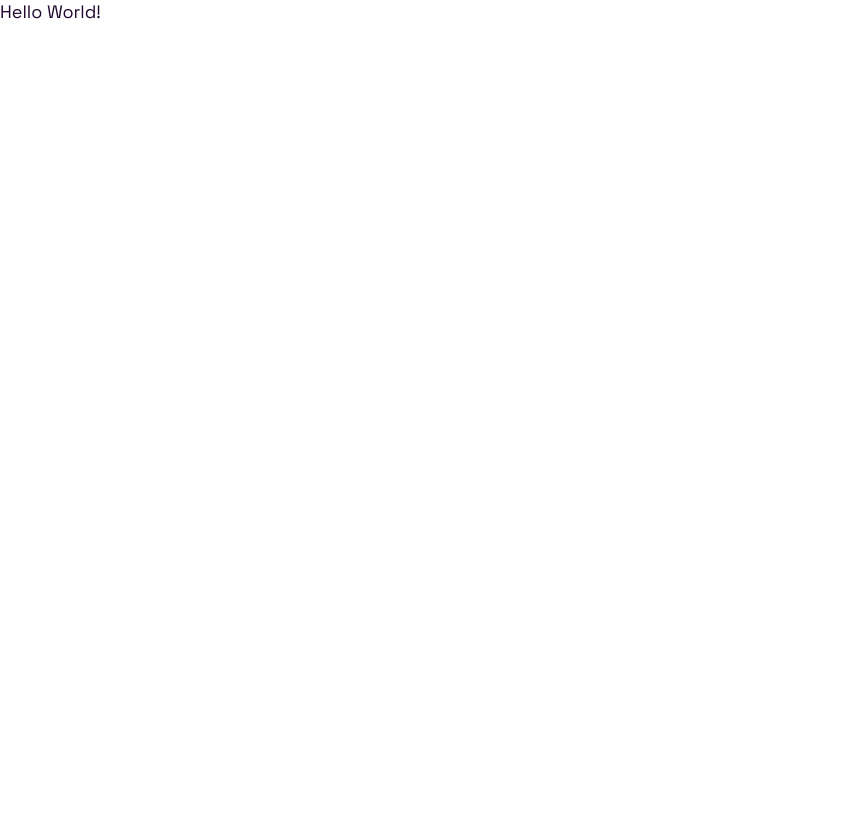
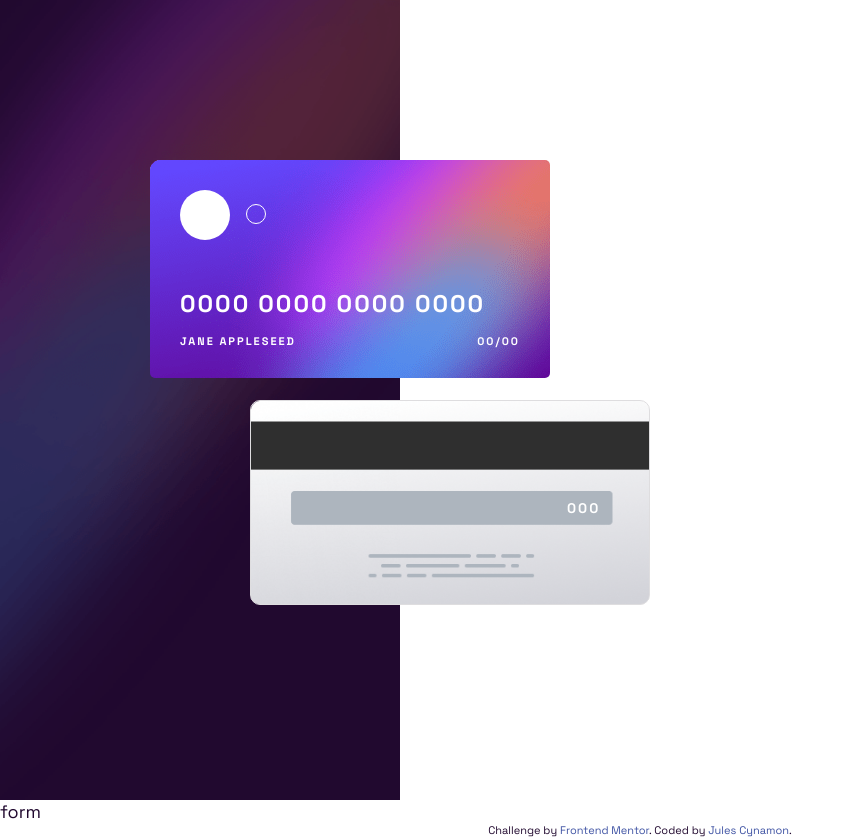
Before and after one commit to julescynamon/frontend-mentor-formcards, a React (Create React App) app: page / in a window 1280 px wide. Shown: the whole page, without its empty margins (0-854 px from the left). Before the commit the page ends 800 px from the top, so only its background shows below. Built offline with nearby package versions, Linux system fonts and the light colour scheme.

Commit message:
section card finis

```diff
--- a/package.json
+++ b/package.json
@@ -3,13 +3,16 @@
   "version": "0.1.0",
   "private": true,
   "dependencies": {
+    "@hookform/resolvers": "^2.9.7",
     "@testing-library/jest-dom": "^5.16.5",
     "@testing-library/react": "^13.3.0",
     "@testing-library/user-event": "^13.5.0",
     "react": "^18.2.0",
     "react-dom": "^18.2.0",
+    "react-hook-form": "^7.34.2",
     "react-scripts": "5.0.1",
-    "web-vitals": "^2.1.4"
+    "web-vitals": "^2.1.4",
+    "yup": "^0.32.11"
   },
   "scripts": {
     "start": "react-scripts start",
--- a/src/App.js
+++ b/src/App.js
@@ -1,10 +1,21 @@
-
+import './app.scss';
+import Footer from './Component/footer/Footer';
+import Card from './Component/card/Card';
+import Form from './Component/form/Form';
 
 function App() {
 	return (
+		<>
 		<div className="App">
-			Hello World!
+			<div className="card">
+				<Card />
+			</div>
+			<div className="form">
+				<Form />
+			</div>
 		</div>
+		<Footer />
+		</>
 	);
 }
 
--- /dev/null
+++ b/src/Component/card/Card.js
@@ -0,0 +1,23 @@
+import React from 'react';
+import "./card.scss";
+
+export default function Card() {
+    return (
+        <div className="card-container">
+            <div className="card-front">
+                <div className="card-header">
+                    <div className="circle"></div>
+                    <div className="circle-empty"></div>
+                </div>
+                <p className="number-card">0000 0000 0000 0000</p>
+                <div className="card-info">
+                    <span className="name-card">JANE APPLESEED</span>
+                    <span className="date-card">00/00</span>
+                </div>
+            </div>
+            <div className="card-back">
+                <span>000</span>
+            </div>
+        </div>
+    )
+}
--- /dev/null
+++ b/src/Component/card/card.scss
@@ -0,0 +1,98 @@
+.card-container {
+    display: flex;
+    flex-direction: column;
+    position: relative;
+}
+
+.card-front {
+    display: flex;
+    flex-direction: column;
+    background-image: url("../../assets/images/bg-card-front.png");
+    border-radius: 5px;
+    padding: 30px;
+    width: 100%;
+    position: absolute;
+    top: 160px;
+    left: 150px;
+}
+
+.card-header {
+    display: flex;
+    margin-bottom: 3rem;
+}
+
+.circle {
+    width: 50px;
+    height: 50px;
+    border-radius: 50%;
+    background-color: var(--white);
+    display: flex;
+    justify-content: center;
+    align-items: center;
+    margin-right: 1rem;
+}
+
+.circle-empty {
+    width: 20px;
+    height: 20px;
+    border-radius: 50%;
+    border: 1px solid var(--white);
+    display: flex;
+    justify-content: center;
+    align-items: center;
+    margin-top: 14px;
+}
+
+.number-card {
+    font-size: 1.5rem;
+    font-weight: bold;
+    color: var(--white);
+    margin-bottom: 15px;
+    letter-spacing: 2px;
+}
+
+.card-info {
+    display: flex;
+    justify-content: space-between;
+    align-items: center;
+    color: var(--white);
+}
+
+.name-card {
+    font-size: 11px;
+    font-weight: bold;
+    color: var(--white);
+    letter-spacing: 2px;
+}
+
+.date-card {
+    font-size: 11px;
+    font-weight: bold;
+    color: var(--white);
+    letter-spacing: 2px;
+}
+
+.card-back {
+    display: flex;
+    background-image: url("../../assets/images/bg-card-back.png");
+    background-repeat: no-repeat;
+    background-size: cover;
+    border-radius: 10px;
+    padding: 30px;
+    width: 100%;
+    height: 205px;
+    border: 1px solid var(--light-grayish-violet);
+    position: absolute;
+    top: 400px;
+    left: 250px;
+
+    &>span {
+        position: relative;
+        top: 68px;
+        left: 286px;
+        font-size: 14px;
+        font-weight: bold;
+        color: var(--white);
+        letter-spacing: 2px;
+    }
+}
--- a/src/Component/Footer.js
+++ b/src/Component/footer/Footer.js
@@ -3,7 +3,7 @@ import "./footer.scss";
 
 export default function Footer() {
     return (
-        <div class="attribution">
+        <div className="attribution">
             Challenge by <a href="https://www.frontendmentor.io?ref=challenge">Frontend Mentor</a>.
             Coded by <a href="https://julescynamon.github.io/cv_portfolio/">Jules Cynamon</a>.
         </div>
--- /dev/null
+++ b/src/Component/form/Form.js
@@ -0,0 +1,10 @@
+import React from 'react';
+import CardForm from './cardForm/CardForm';
+
+export default function Form() {
+    return (
+        <div>
+            <CardForm/>
+        </div>
+    )
+}
--- /dev/null
+++ b/src/Component/form/cardForm/CardForm.js
@@ -0,0 +1,9 @@
+import React from 'react'
+
+export default function CardFrom() {
+    return (
+        <div>
+            form
+        </div>
+    )
+}
--- /dev/null
+++ b/src/app.scss
@@ -0,0 +1,18 @@
+.app {
+    display: flex;
+    flex-direction: row;
+}
+
+.card {
+    flex: 1;
+    width: 400px;
+    height: 100vh;
+    background-image: url(./assets/images/bg-main-desktop.png);
+    background-repeat: no-repeat;
+    background-size: cover;
+}
+
+.form {
+    display: flex;
+    flex-direction: column;
+}
--- a/src/assets/styles/_base.scss
+++ b/src/assets/styles/_base.scss
@@ -5,6 +5,7 @@ body {
     -moz-osx-font-smoothing: grayscale;
     color: var(--very-dark-violet);
     background-color: var(--white);
+    font-size: var(--font-size);
 }
 
 h1,
@@ -16,7 +17,6 @@ h4 {
 
 * {
     box-sizing: border-box;
-    font-size: var(--font-size);
 }
 
 a {
```
Also changed, not shown: src/Component/footer/footer.scss (renamed from src/Component/footer.scss), 1 other file (tests, documents, lock files or other folders).
